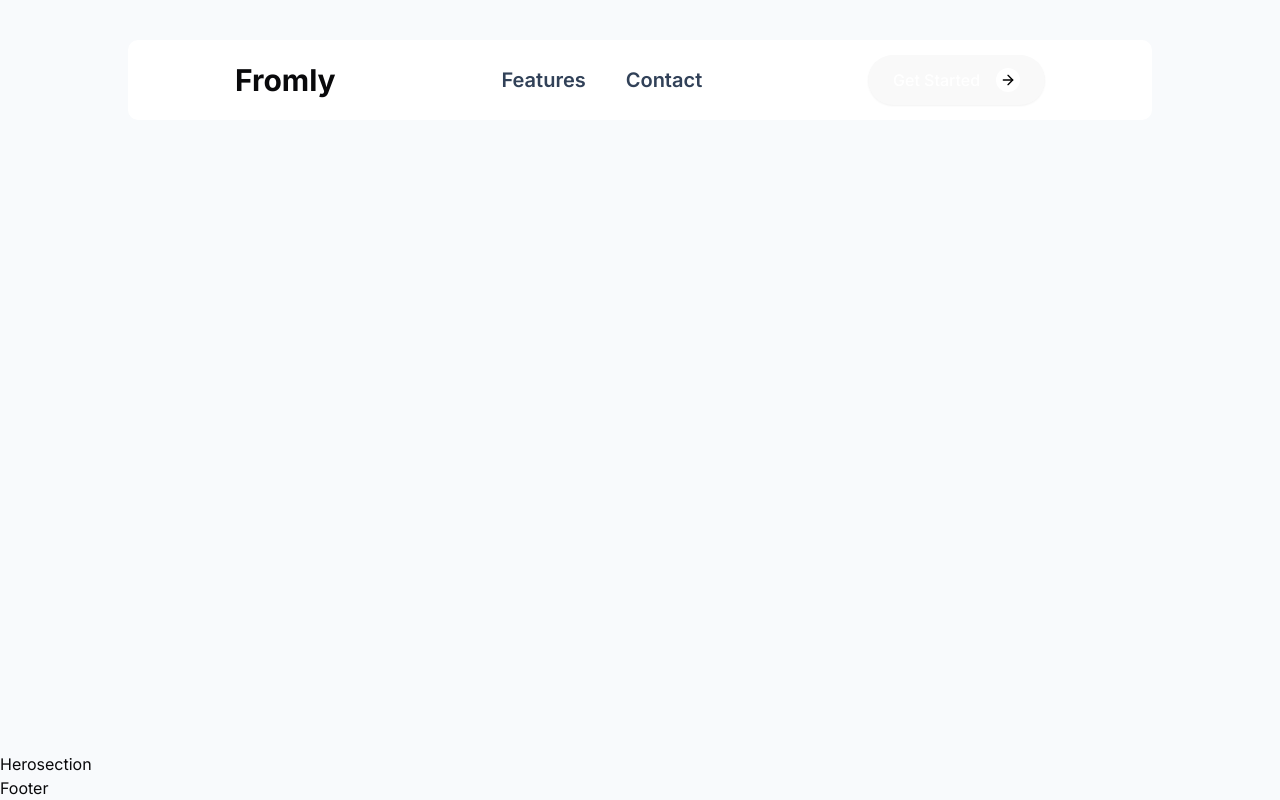
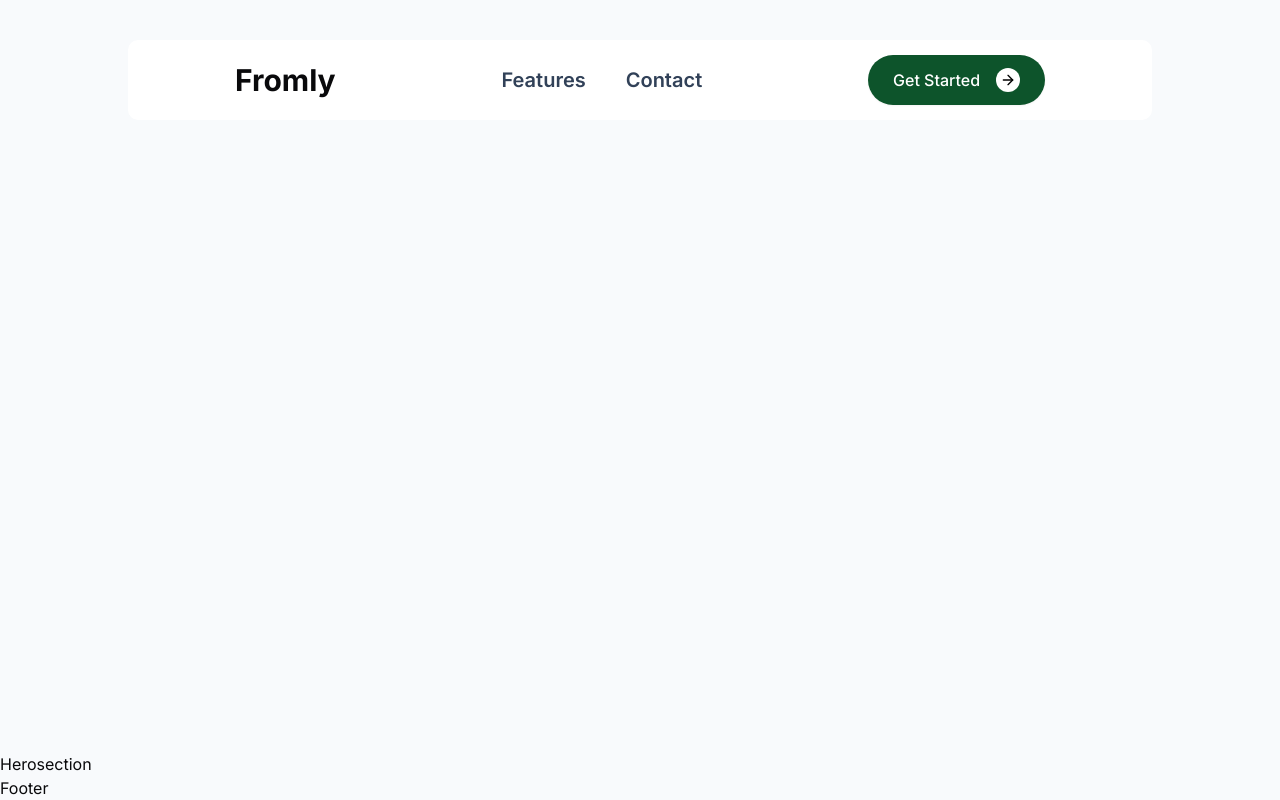
Before and after one commit to animesh65432/formly, a React (Vite) app in the folder frontend/: page / in a window 1280 px wide. Built offline with nearby package versions, Linux system fonts and the light colour scheme; a web font is replaced by a local one.

Commit message:
fix color

```diff
--- a/frontend/src/index.css
+++ b/frontend/src/index.css
@@ -93,9 +93,6 @@ button {
     color: #747bff;
   }
 
-  button {
-    background-color: #f9f9f9;
-  }
 }
 
 @theme inline {
```
